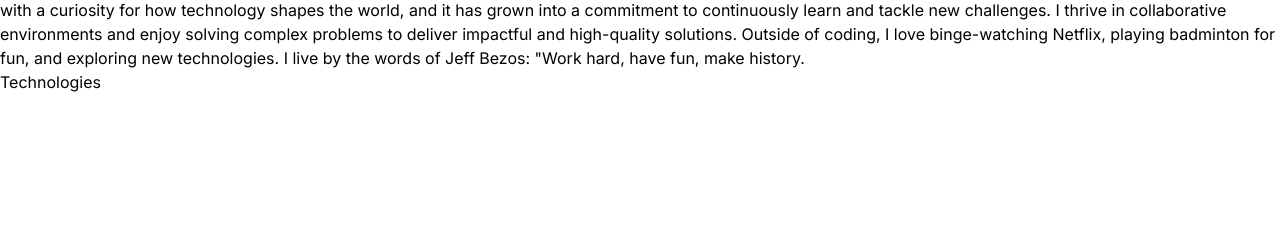
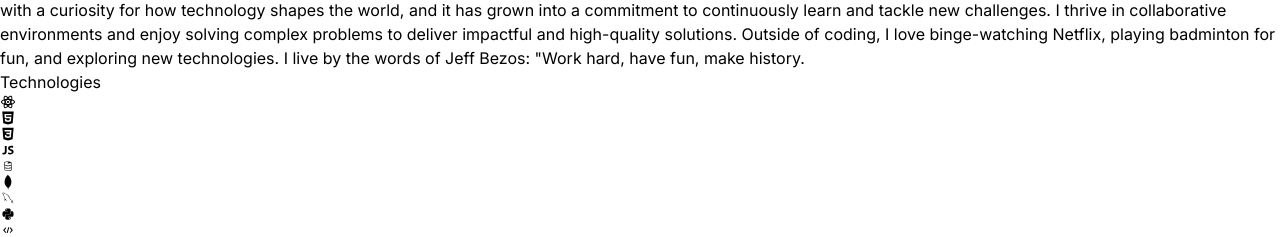
Before and after one commit to 0AkshajBansal0/Profile_website, a React (Vite) app: page / in a window 1280 px wide. Shown: the part 1970-2207 px from the top of the page. Before the commit the page ends 2064 px from the top, so only its background shows below. Built offline with nearby package versions, Linux system fonts and the light colour scheme.

Commit message:
Technology done

```diff
--- a/src/components/Technologies.jsx
+++ b/src/components/Technologies.jsx
@@ -1,7 +1,45 @@
+import { RiReactjsLine } from "react-icons/ri";
+import { AiFillHtml5, AiFillGithub } from "react-icons/ai";
+import { DiCss3, DiJavascript1, DiFirebase, DiMongodb, DiMysql, DiPython, DiCode } from "react-icons/di";
+
 const Technologies = () => {
   return (
-    <div>Technologies</div>
-  )
-}
+    <div className="border-b border-neutral-800 pb-24">
+      <h2 className="my-20 text-center text-4xl">Technologies</h2>
+      <div className="flex flex-wrap items-center justify-center gap-4">
+        <div className="rounded-2xl border-4 border-neutral-800 p-4 hover:scale-110 hover:shadow-[0_0_15px_#00D8FF] transition">
+          <RiReactjsLine className="text-5xl text-cyan-400" />
+        </div>
+        <div className="rounded-2xl border-4 border-neutral-800 p-4 hover:scale-110 hover:shadow-[0_0_15px_#E34F26] transition">
+          <AiFillHtml5 className="text-5xl text-orange-600" />
+        </div>
+        <div className="rounded-2xl border-4 border-neutral-800 p-4 hover:scale-110 hover:shadow-[0_0_15px_#264DE4] transition">
+          <DiCss3 className="text-5xl text-blue-600" />
+        </div>
+        <div className="rounded-2xl border-4 border-neutral-800 p-4 hover:scale-110 hover:shadow-[0_0_15px_#F7DF1E] transition">
+          <DiJavascript1 className="text-5xl text-yellow-500" />
+        </div>
+        <div className="rounded-2xl border-4 border-neutral-800 p-4 hover:scale-110 hover:shadow-[0_0_15px_#FFCB2B] transition">
+          <DiFirebase className="text-5xl text-orange-500" />
+        </div>
+        <div className="rounded-2xl border-4 border-neutral-800 p-4 hover:scale-110 hover:shadow-[0_0_15px_#47A248] transition">
+          <DiMongodb className="text-5xl text-green-600" />
+        </div>
+        <div className="rounded-2xl border-4 border-neutral-800 p-4 hover:scale-110 hover:shadow-[0_0_15px_#00758F] transition">
+          <DiMysql className="text-5xl text-blue-800" />
+        </div>
+        <div className="rounded-2xl border-4 border-neutral-800 p-4 hover:scale-110 hover:shadow-[0_0_15px_#4B8BBE] transition">
+          <DiPython className="text-5xl text-green-400" />
+        </div>
+        <div className="rounded-2xl border-4 border-neutral-800 p-4 hover:scale-110 hover:shadow-[0_0_15px_#F34B7D] transition">
+          <DiCode className="text-5xl text-red-500" />
+        </div>
+        <div className="rounded-2xl border-4 border-neutral-800 p-4 hover:scale-110 hover:shadow-[0_0_15px_#000000] transition">
+          <AiFillGithub className="text-5xl text-black" />
+        </div>
+      </div>
+    </div>
+  );
+};
 
-export default Technologies
+export default Technologies;
```
